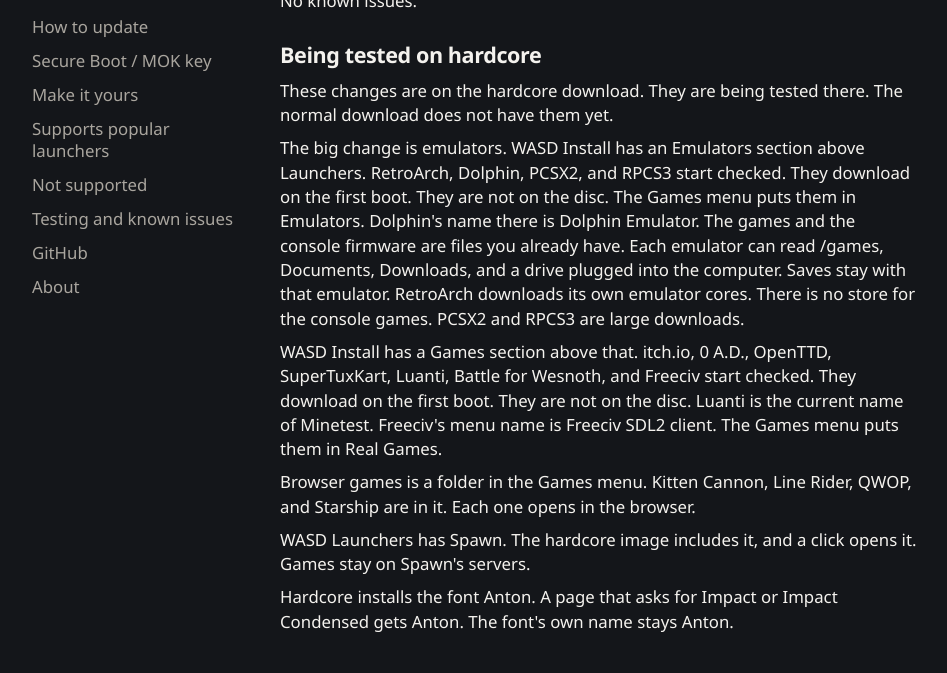
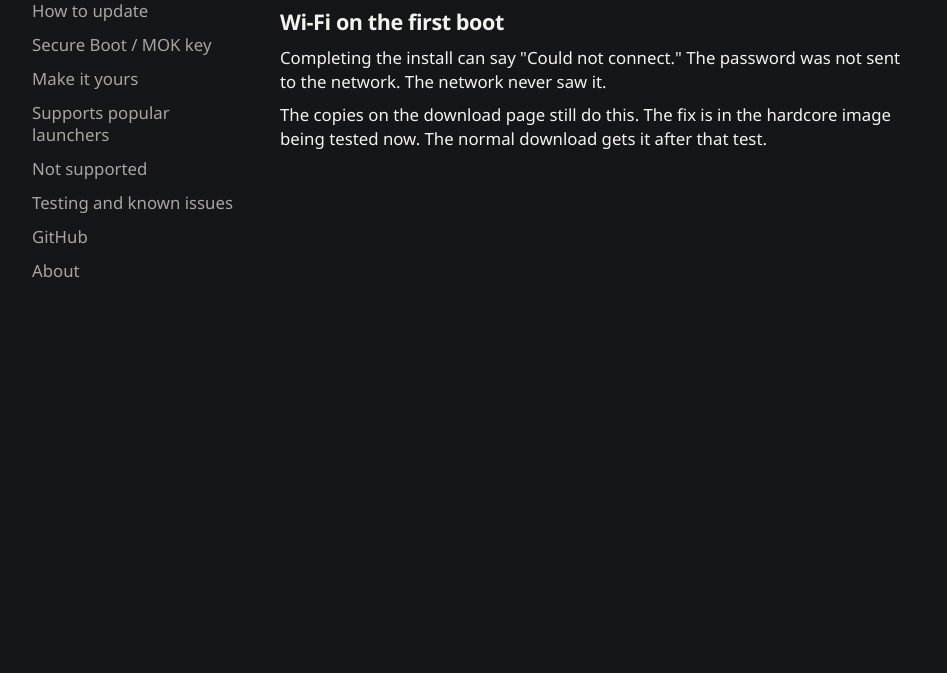
Before and after one commit to rowge/wasd, a plain HTML site: page site/known-issues.html in a window 1280 px wide. Shown: the part 127-800 px from the top of the page, without its empty margins (164-1111 px from the left). Drawn offline with Linux system fonts and the light colour scheme.

Commit message:
List the first-boot Wi-Fi failure on the known issues page.

```diff
--- a/site/known-issues.html
+++ b/site/known-issues.html
@@ -4,7 +4,7 @@
   <meta charset="utf-8">
   <meta name="viewport" content="width=device-width, initial-scale=1">
   <title>Testing and known issues — WASD</title>
-  <meta name="description" content="What the hardcore image is testing, and known issues in the current WASD download.">
+  <meta name="description" content="Known issues in the current WASD download, and the fixes being tested on hardcore.">
   <meta name="theme-color" content="#14161a">
   <link rel="icon" href="favicon.png" type="image/png">
   <link rel="stylesheet" href="styles.css?v=20261031-4">
@@ -27,14 +27,9 @@
   <main>
     <p class="back"><a href="/">WASD</a></p>
     <h1>Testing and known issues</h1>
-    <p>No known issues.</p>
-    <h2>Being tested on hardcore</h2>
-    <p>These changes are on the hardcore download. They are being tested there. The normal download does not have them yet.</p>
-    <p>The big change is emulators. WASD Install has an Emulators section above Launchers. RetroArch, Dolphin, PCSX2, and RPCS3 start checked. They download on the first boot. They are not on the disc. The Games menu puts them in Emulators. Dolphin's name there is Dolphin Emulator. The games and the console firmware are files you already have. Each emulator can read /games, Documents, Downloads, and a drive plugged into the computer. Saves stay with that emulator. RetroArch downloads its own emulator cores. There is no store for the console games. PCSX2 and RPCS3 are large downloads.</p>
-    <p>WASD Install has a Games section above that. itch.io, 0 A.D., OpenTTD, SuperTuxKart, Luanti, Battle for Wesnoth, and Freeciv start checked. They download on the first boot. They are not on the disc. Luanti is the current name of Minetest. Freeciv's menu name is Freeciv SDL2 client. The Games menu puts them in Real Games.</p>
-    <p>Browser games is a folder in the Games menu. Kitten Cannon, Line Rider, QWOP, and Starship are in it. Each one opens in the browser.</p>
-    <p>WASD Launchers has Spawn. The hardcore image includes it, and a click opens it. Games stay on Spawn's servers.</p>
-    <p>Hardcore installs the font Anton. A page that asks for Impact or Impact Condensed gets Anton. The font's own name stays Anton.</p>
+    <h2>Wi-Fi on the first boot</h2>
+    <p>Completing the install can say "Could not connect." The password was not sent to the network. The network never saw it.</p>
+    <p>The copies on the download page still do this. The fix is in the hardcore image being tested now. The normal download gets it after that test.</p>
   </main>
   </div>
 </body>
```
